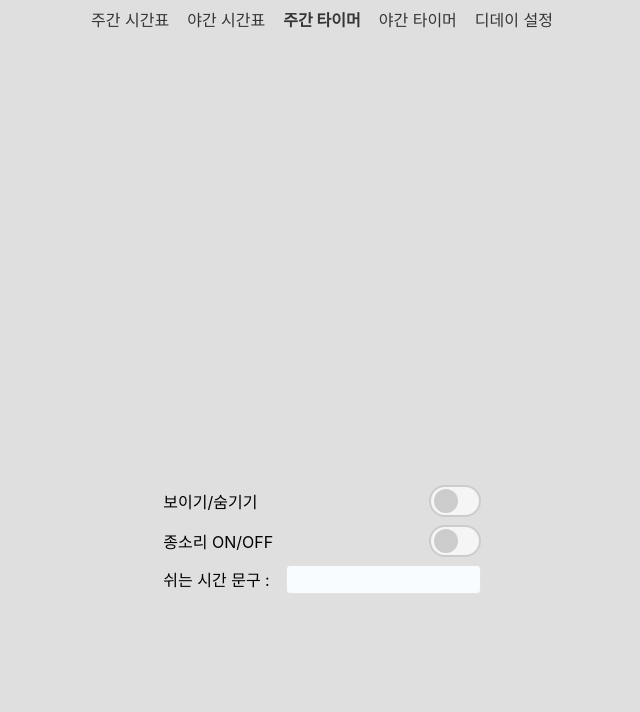
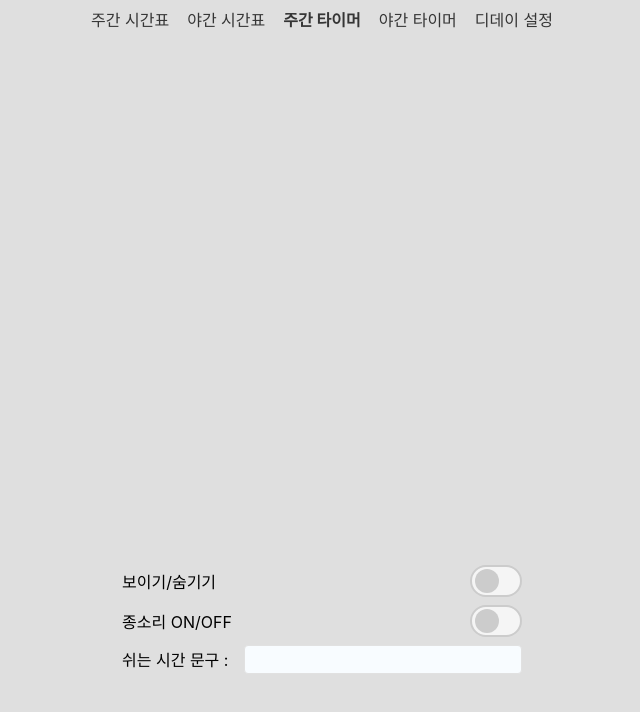
Before and after one commit to HWAHAEBANG/study-with-me-side-bar, a React (Create React App) app: page /daytimer in a window 1280 px wide. Shown: the top 712 px of the page, without its empty margins (318-958 px from the left). Built offline with nearby package versions, Linux system fonts and the light colour scheme; no server answers; the database is empty.

Commit message:
feat: 타이머 여백 부여

```diff
--- a/src/components/Timer.tsx
+++ b/src/components/Timer.tsx
@@ -296,6 +296,7 @@ const Container = styled.div`
   justify-content: center;
   align-items: center;
   position: relative;
+  margin: 5rem;
 `;
 
 const Wrapper = styled.div`
```
